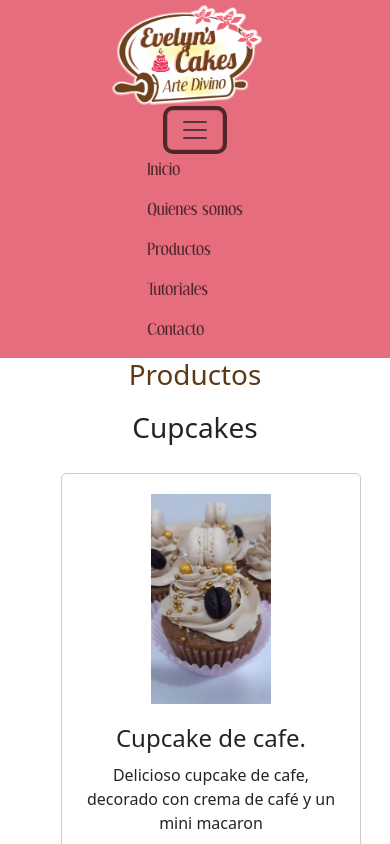
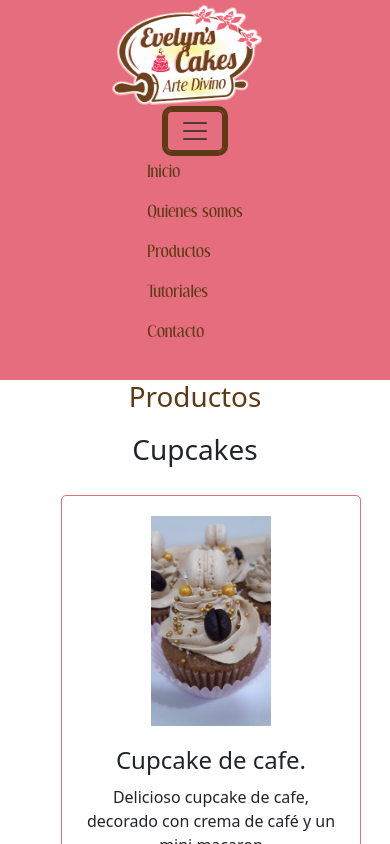
Before and after one commit to Rodriguezmujica/Pasteleria-evelyn, a plain HTML site: page secciones/productos.html in a window 390 px wide. Both pictures are taken after a click on the button "Toggle navigation". Shown: the top 844 px of the page. Drawn offline with nearby package versions, Linux system fonts and the light colour scheme; a web font is replaced by a local one.

Commit message:
cambiando colores y butum

```diff
--- a/CSS/style.css
+++ b/CSS/style.css
@@ -1,8 +1,7 @@
+@import url("https://fonts.googleapis.com/css2?family=Alice&family=Roboto:wght@400;700&display=swap");
 * {
   margin: 0;
   padding: 0; }
-
-@import url("https://fonts.googleapis.com/css2?family=Alice&family=Roboto:wght@400;700&display=swap");
 
 @font-face {
   font-family: "bangers";
@@ -23,12 +22,18 @@
     display: flex;
     flex-direction: column;
     background-color: #E56D7E;
-    margin: 0%; }
+    margin: 0%;
+    padding-bottom: 20px; }
 
 .nav-link {
-  font-family: "effloresce"; }
+  font-family: "effloresce";
+  color: #5D3A13; }
   .nav-link:hover {
     background-color: white; }
+
+.nav-border {
+  border: 2px solid #5D3A13;
+  color: #5D3A13; }
 
 footer {
   background-color: #eee;
@@ -416,7 +421,8 @@ ul li img {
   display: flex;
   flex-direction: column;
   align-items: center;
-  margin-bottom: -10%; }
+  margin-bottom: -10%;
+  padding-top: 20px; }
   .conoceme p {
     text-align: center; }
   .conoceme img {
@@ -494,10 +500,11 @@ ul li img {
     font-size: 28px;
     text-align: center; }
   .productos li {
+    background-color: white;
     width: 300px;
     margin: 20px;
     padding: 20px;
-    border: 1px solid #ccc;
+    border: 1px solid #E56D7E;
     border-radius: 5px;
     text-align: center; }
   .productos img {
--- a/scss/Pages/_footer.scss
+++ b/scss/Pages/_footer.scss
@@ -12,7 +12,7 @@ footer {
 }
 
 .footer-contenido {
-    background-color: #E56D7E;
+    background-color: $rosaeve;
     display: flex;
     flex-wrap: wrap;
     justify-content: center;
@@ -93,7 +93,7 @@ footer {
 }
 
 .footer-bottom {
-    background-color: #E56D7E;
+    background-color: $rosaeve;
     font-size: 12px;
     padding: 10px 0;
     text-align: center;
--- a/scss/Pages/_main-productos.scss
+++ b/scss/Pages/_main-productos.scss
@@ -1,3 +1,5 @@
+
+
 .productosItem {
         display: flex;
         flex-direction: column;
@@ -35,10 +37,11 @@
       text-align: center;
     }
     li {
+      background-color: white;
       width: 300px;
       margin: 20px;
       padding: 20px;
-      border: 1px solid #ccc;
+      border: 1px solid $rosaeve;
       border-radius: 5px;
       text-align: center;
     }
@@ -59,7 +62,7 @@
     a {
       display: block;
       text-align: center;
-      background-color: #E56D7E;
+      background-color: $rosaeve;
       color: #fff;
       font-size: 20px;
       padding: 10px;
@@ -72,7 +75,7 @@
 
   h1 {
     text-align: center;
-    color: #5D3A13;
+    color: $marroneve;
   }
   .cupcafe {
     width: 120px;
--- a/scss/Pages/_main-quienessomos.scss
+++ b/scss/Pages/_main-quienessomos.scss
@@ -3,6 +3,7 @@
     flex-direction: column;
     align-items: center;
     margin-bottom: -10%;
+    padding-top: 20px;
     p {
         text-align: center;
       }
--- a/scss/Pages/_navbar.scss
+++ b/scss/Pages/_navbar.scss
@@ -13,14 +13,20 @@
  .container-fluid {
         display: flex;
         flex-direction: column;
-        background-color: #E56D7E;
+        background-color: $rosaeve;
         margin: 0%;
+        padding-bottom: 20px;
       }
   }
 
  .nav-link {
     font-family: "effloresce";
+    color: $marroneve;
     &:hover {
         background-color: white;
     }
   }
+.nav-border {
+  border: 2px solid $marroneve;
+  color: $marroneve;
+}
--- a/scss/main.scss
+++ b/scss/main.scss
@@ -1,5 +1,5 @@
 @import "../utilities/reset";
-
+@import "../utilities/colores";
 @import "../utilities/typo";
 
 @import "../scss/Pages/navbar";
--- a/secciones/productos.html
+++ b/secciones/productos.html
@@ -21,7 +21,7 @@
       <div class="container-fluid">
         <a class="navbar-brand" href="../index.html"> <img class="logo" src="../imagenes/LOGO GANADOR (1).png"
             alt="logo"> </a>
-        <button class="navbar-toggler" type="button" data-bs-toggle="collapse" data-bs-target="#navbarSupportedContent"
+        <button class="navbar-toggler nav-border" type="button" data-bs-toggle="collapse" data-bs-target="#navbarSupportedContent"
           aria-controls="navbarSupportedContent" aria-expanded="false" aria-label="Toggle navigation">
           <span class="navbar-toggler-icon"></span>
         </button>
@@ -46,7 +46,7 @@
         </div>
       </div>
     </nav>
-    <main>
+    <main class="main">
       <h1>Productos</h1>
 
       <div class="productos">
--- /dev/null
+++ b/utilities/_colores.scss
@@ -0,0 +1,2 @@
+$rosaeve: #E56D7E;
+$marroneve: #5D3A13;
```
Also changed, not shown: index.html (+1 -1 lines), scss/Pages/_main-index.scss (+4 -4 lines), secciones/contacto.html (+1 -1 lines), secciones/quienes-somos.html (+1 -1 lines), secciones/tutoriales.html (+1 -1 lines), imagenes/fondo.jpg (added).
